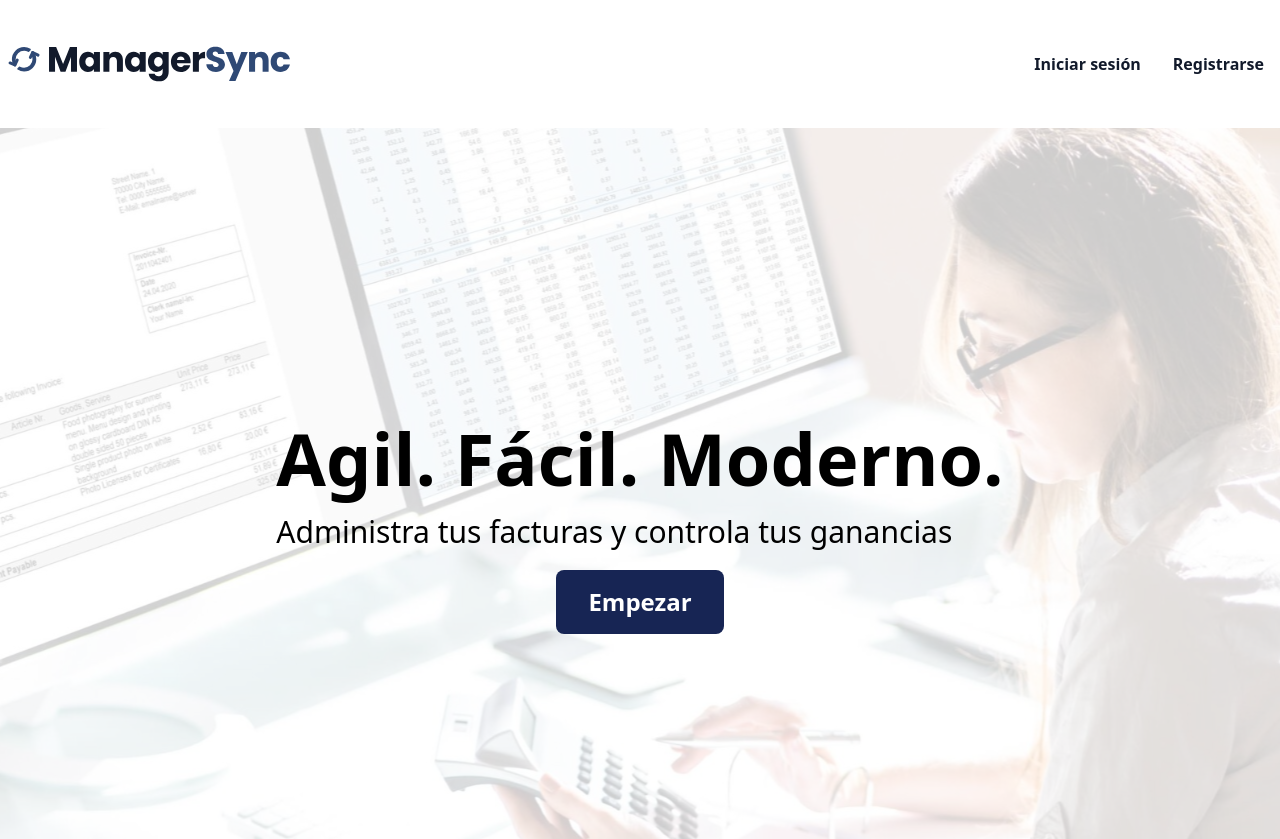
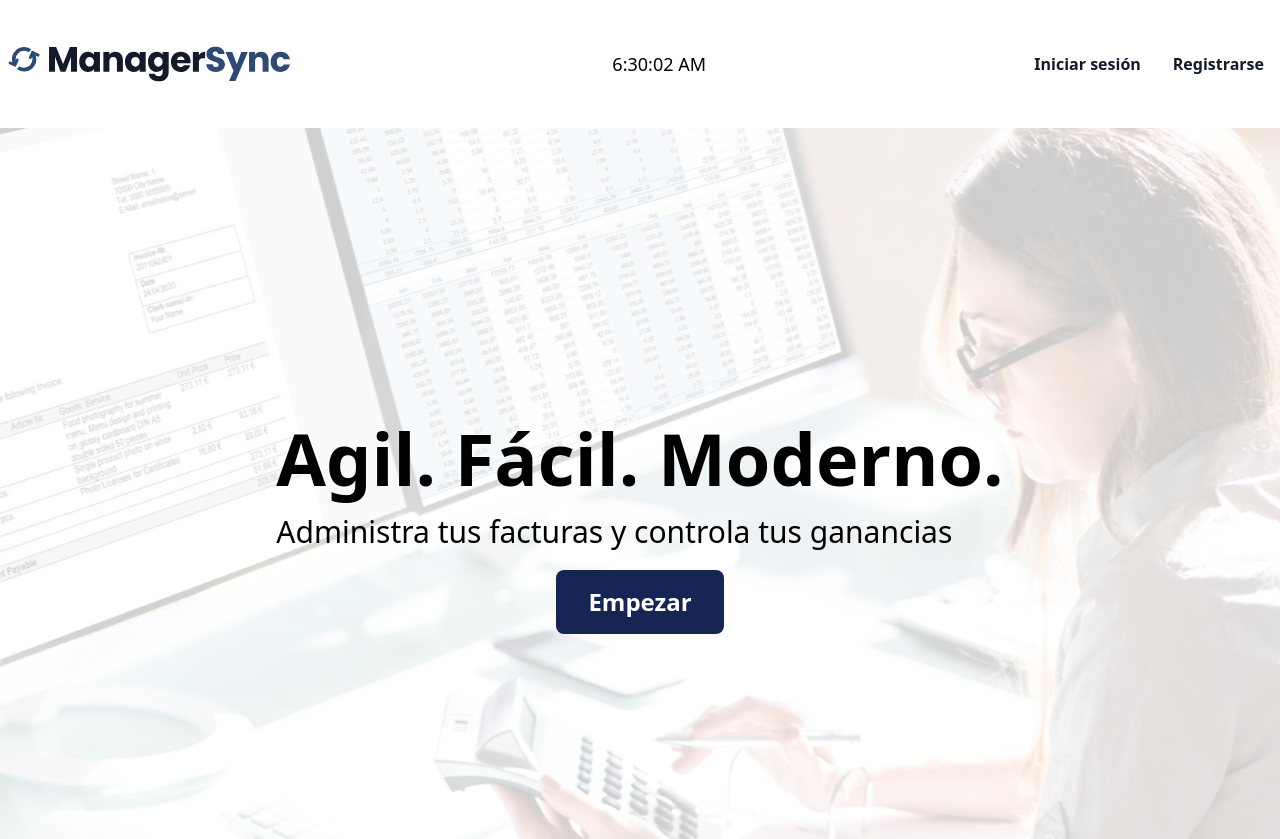
Before and after one commit to brsflls/ManagerSync-Desarrollo, a React (Vite) app: page / in a window 1280 px wide. Shown: the top 839 px of the page. Built offline with nearby package versions, Linux system fonts and the light colour scheme.

Commit message:
Add clock to header

```diff
--- a/src/components/Header.jsx
+++ b/src/components/Header.jsx
@@ -3,6 +3,7 @@ import { Link } from "react-router-dom";
 import { ReactSVG } from "react-svg";
 import { useUser } from "./hooks/UserContext";
 import "../../dev/css/components/_header.css";
+import { Clock } from "./activity/clock";
 
 export const Header = () => {
   const [menuOpen, setMenuOpen] = useState(false);
@@ -14,6 +15,8 @@ export const Header = () => {
       <Link to={user ? "/Settings" : "/"} className="logo">
         <ReactSVG src="src/assets/logo-completo.svg" />
       </Link>
+
+      <Clock />
 
       <div className="menu" onClick={() => setMenuOpen(!menuOpen)}>
         <span></span>
--- /dev/null
+++ b/src/components/activity/Clock.jsx
@@ -0,0 +1,19 @@
+import React, { useState, useEffect } from 'react';
+
+export function Clock() {
+  const [time, setTime] = useState(new Date());
+
+  useEffect(() => {
+    const timer = setInterval(() => {
+      setTime(new Date());
+    }, 1000);
+
+    return () => clearInterval(timer); // Limpia el intervalo cuando el componente se desmonte
+  }, []);
+
+  return (
+    <div style={{ color: 'black', fontSize: '18px' }}>
+      {time.toLocaleTimeString()}
+    </div>
+  );
+}
```
